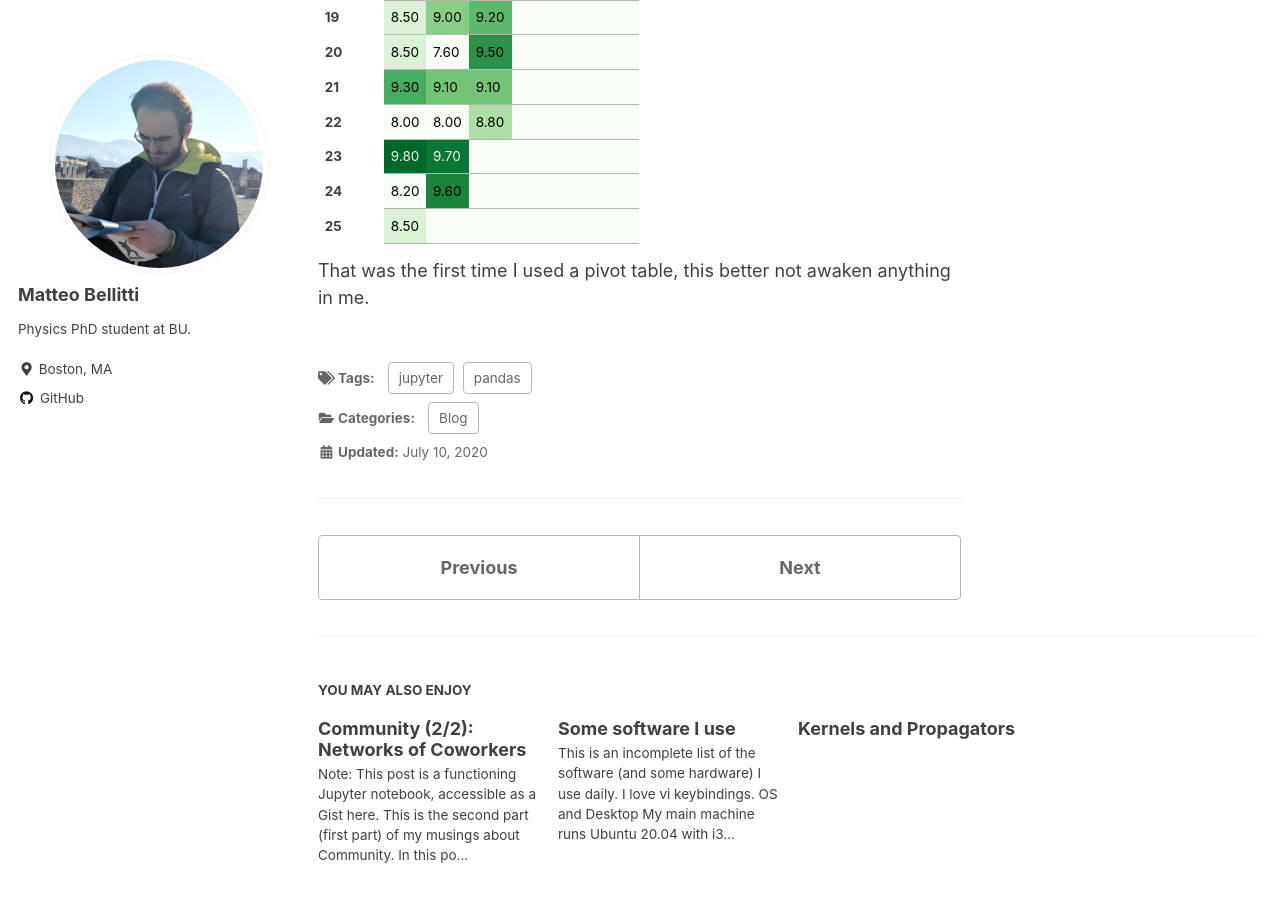
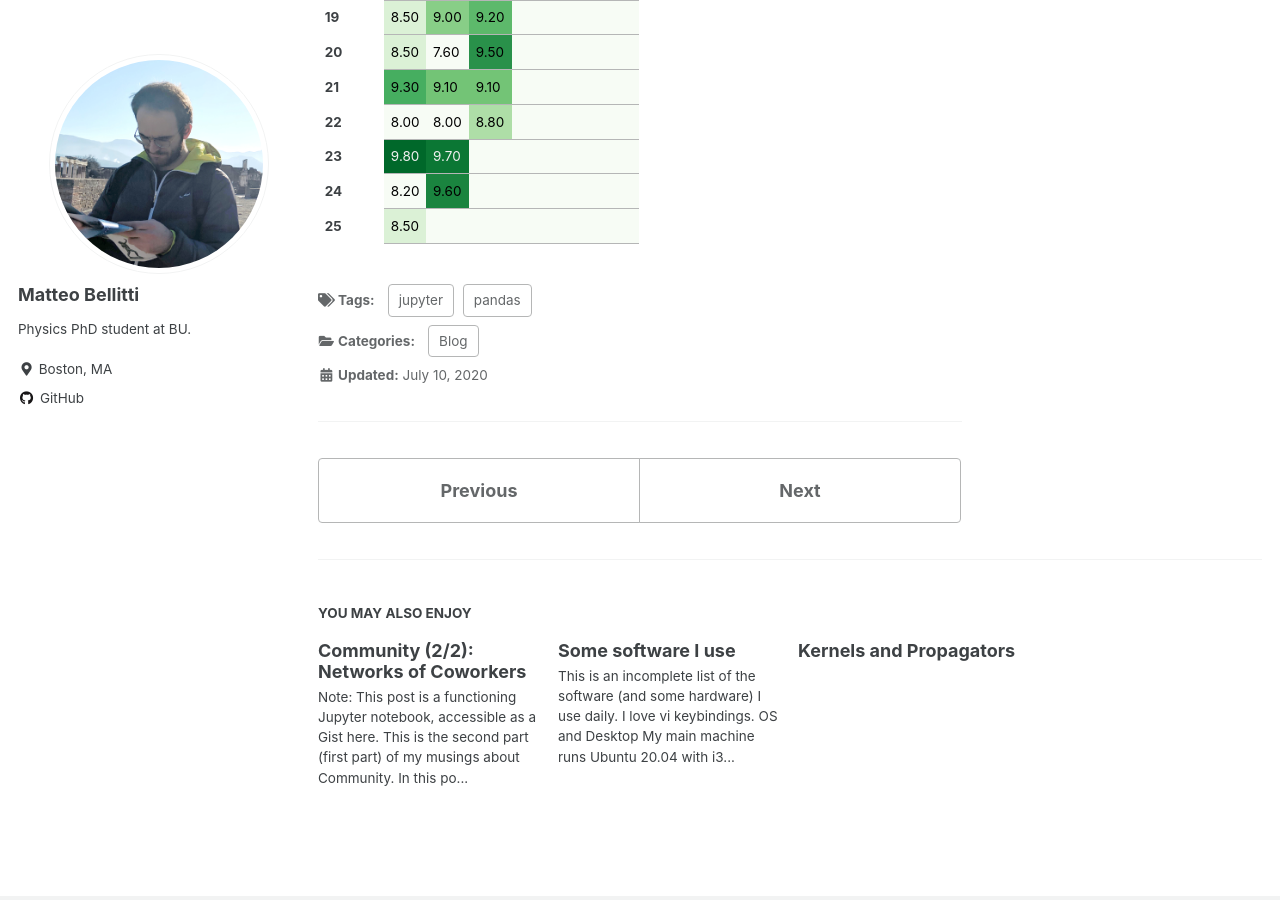
Before and after one commit to mbellitti/mbellitti.github.io, a Jekyll site: the page built from _posts/2020-07-14-community-ratings.md, in a window 1280 px wide and 900 px high, scrolled down 7509 px. Built offline with Jekyll 4.4.1, drawn with Linux system fonts in a browser that asks for light colours; cached includes are drawn as plain includes; a script that is not in the unit is left out; comment, search, counter and statistics services are not loaded.

Commit message:
removed sentence from community 1

```diff
--- a/_posts/2020-07-14-community-ratings.md
+++ b/_posts/2020-07-14-community-ratings.md
@@ -1211,7 +1211,3 @@ episode_df.pivot_table(index='episode',columns='season',values='rating').style.b
                         <td id="T_05c9fd60_c643_11ea_b63c_c5370b46cb06row24_col5" class="data row24 col5" ></td>
             </tr>
     </tbody></table>
-
-
-
-That was the first time I used a pivot table, this better not awaken anything in me.
```
